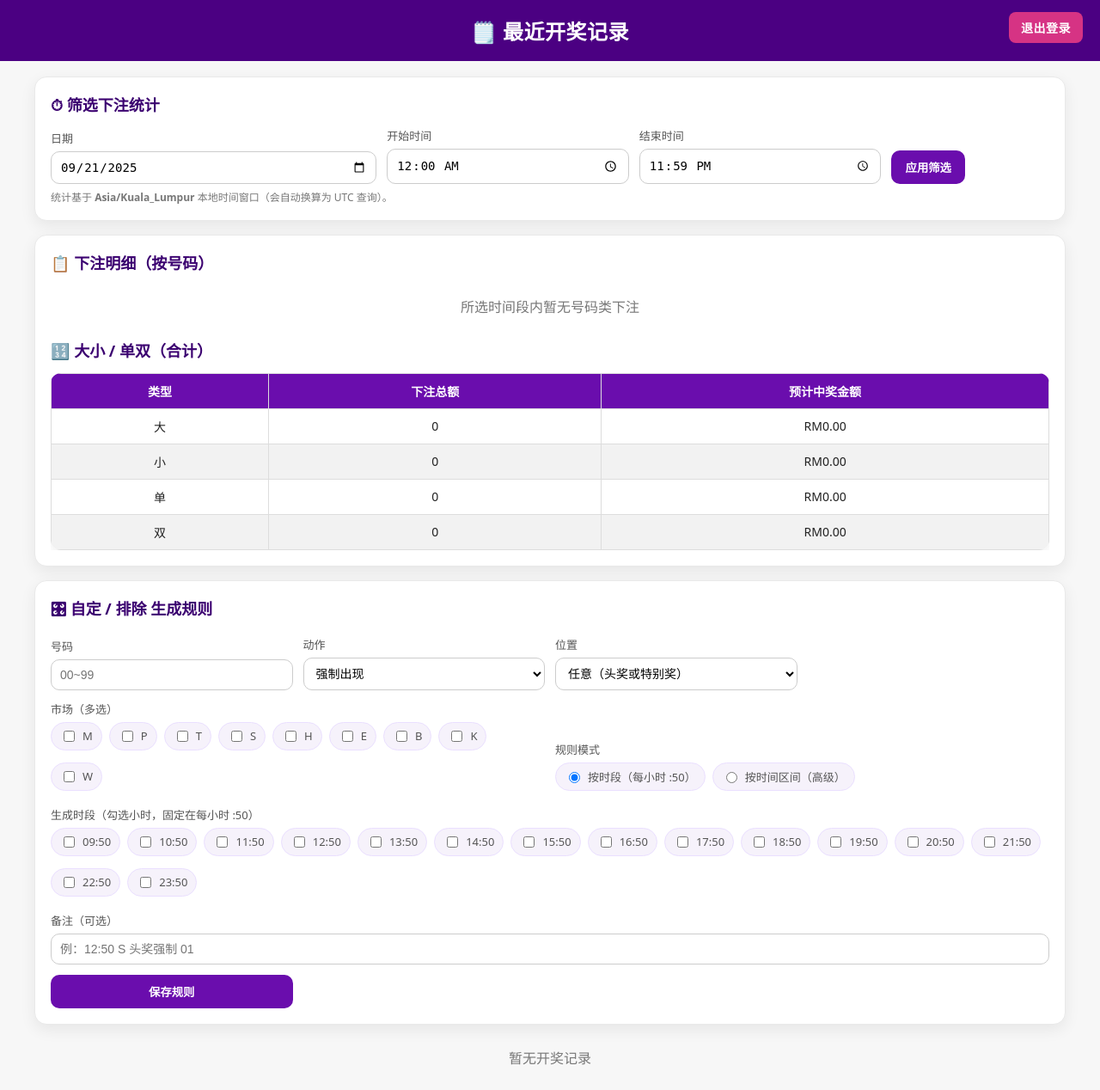
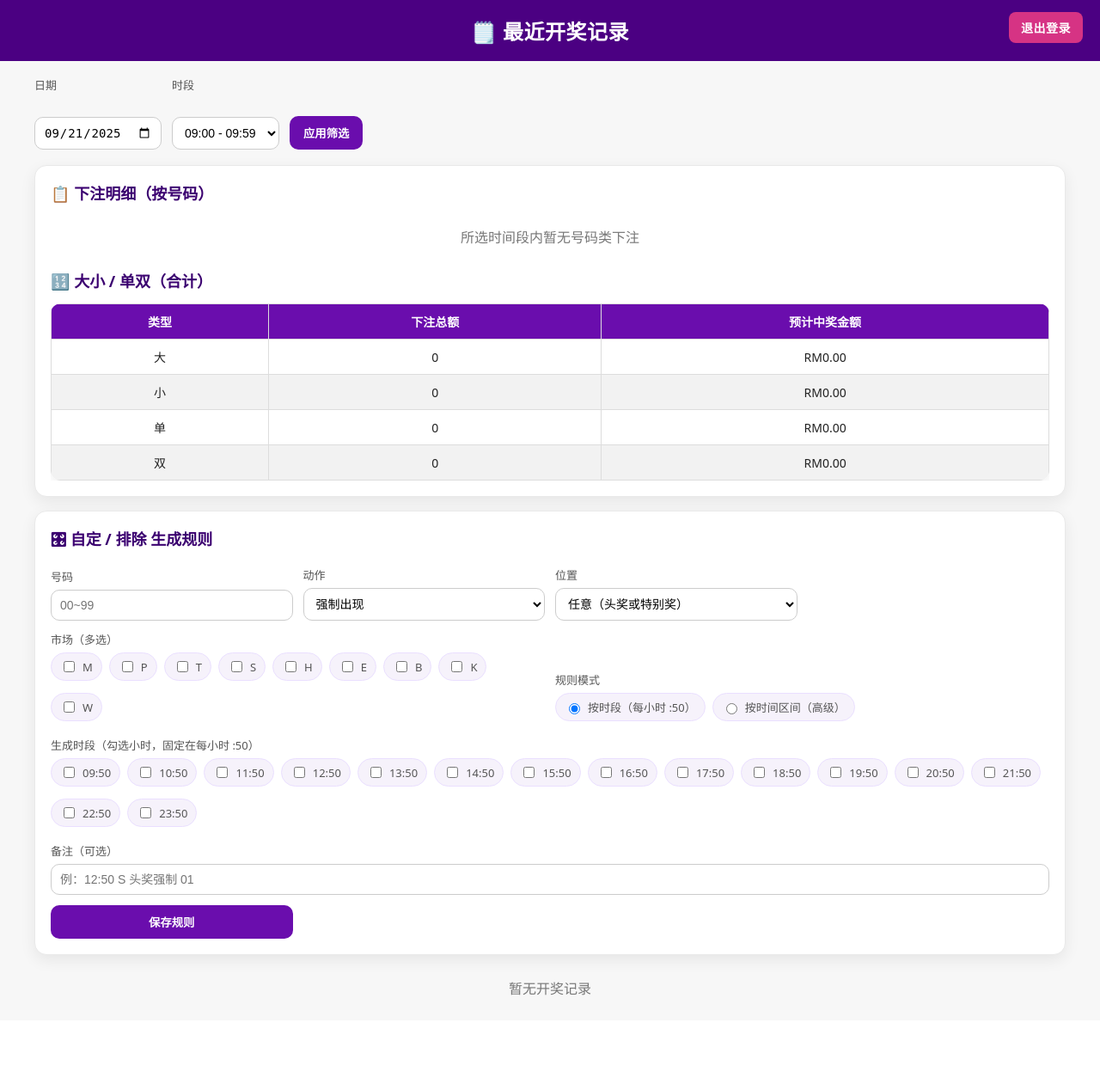
Before and after one commit to boonjun123654/N_2D, a Flask app: page /admin in a window 1280 px wide. Shown: the whole page at 86% size. After the commit the page ends 1158 px from the top, so only its background shows below. Run offline with Flask 3, Linux system fonts and the light colour scheme; the visitor is signed in with stand-in values (Sample User, id 1).

Commit message:
Update admin.html

```diff
--- a/templates/admin.html
+++ b/templates/admin.html
@@ -79,30 +79,25 @@
 
   <div class="wrap">
 
-    <!-- 筛选表单（日期 + 时间段） -->
-    <div class="card" style="margin-bottom:16px;">
-      <h3>⏱ 筛选下注统计</h3>
-      <form class="rule-form" method="get" action="{{ url_for('admin') }}">
-        <div class="col-4">
-          <label>日期</label>
-          <input type="date" name="date" value="{{ sel_date or '' }}">
-        </div>
-        <div class="col-3">
-          <label>开始时间</label>
-          <input type="time" name="start" value="{{ sel_start or '00:00' }}">
-        </div>
-        <div class="col-3">
-          <label>结束时间</label>
-          <input type="time" name="end" value="{{ sel_end or '23:59' }}">
-        </div>
-        <div class="col-2">
-          <button type="submit" class="btn" style="width:100%;">应用筛选</button>
-        </div>
-      </form>
-      <div style="color:#777; font-size:12px; margin-top:6px;">
-        统计基于 <b>Asia/Kuala_Lumpur</b> 本地时间窗口（会自动换算为 UTC 查询）。
-      </div>
-    </div>
+<form method="get" action="{{ url_for('admin') }}" style="display:flex; gap:12px; flex-wrap:wrap; align-items:center; margin-bottom:18px;">
+  <div>
+    <label>日期</label><br>
+    <input type="date" name="date" value="{{ sel_date or '' }}" required>
+  </div>
+
+  <div>
+    <label>时段</label><br>
+    <select name="hour" required>
+      {% for h in range(9,24) %}
+        <option value="{{ h }}" {% if sel_hour == h %}selected{% endif %}>{{ "%02d:00"|format(h) }} - {{ "%02d:59"|format(h) }}</option>
+      {% endfor %}
+    </select>
+  </div>
+
+  <div style="align-self:flex-end;">
+    <button type="submit" class="btn">应用筛选</button>
+  </div>
+</form>
 
     <!-- 今日/区间下注明细 -->
     {% if per_number or bsds %}
```
